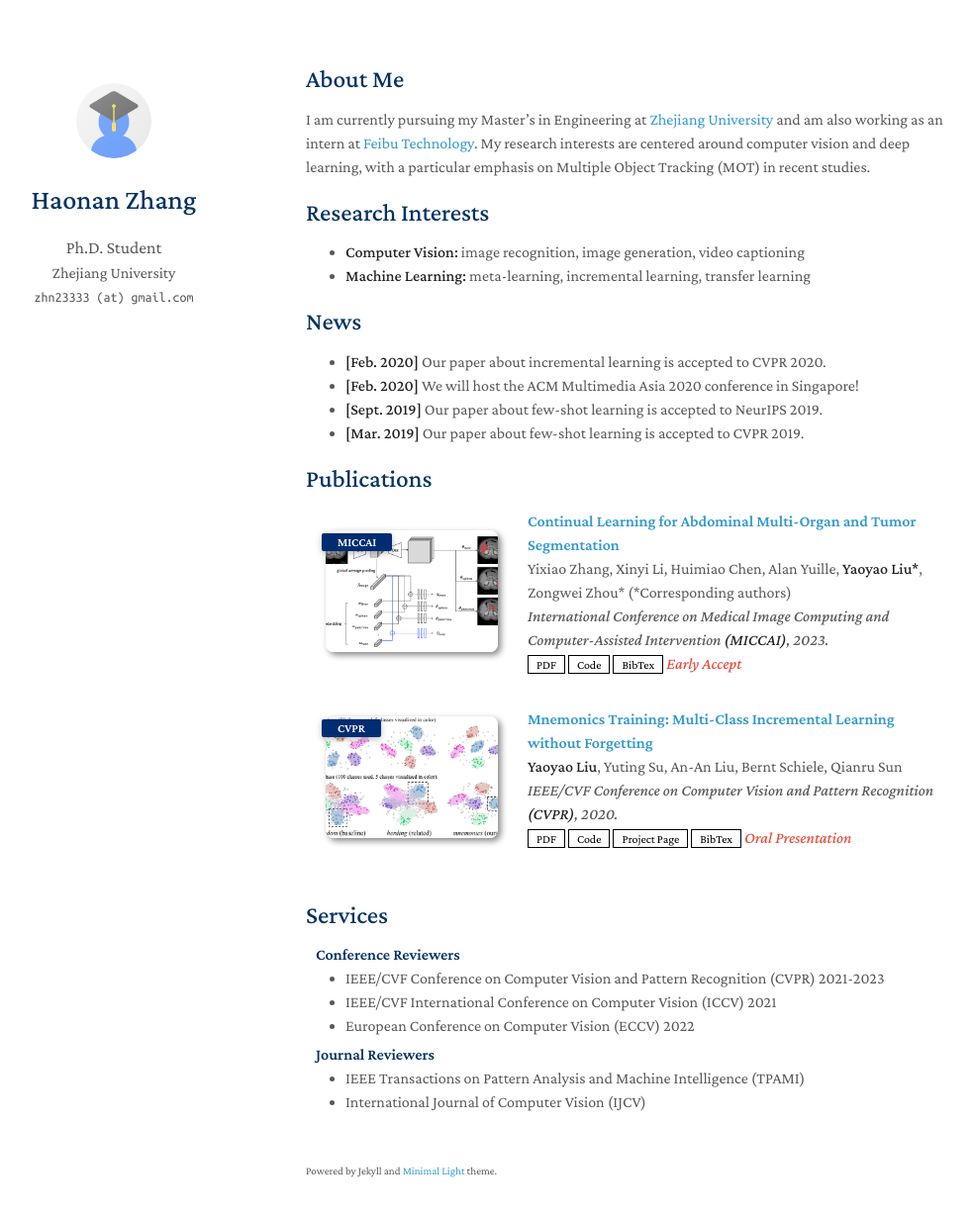
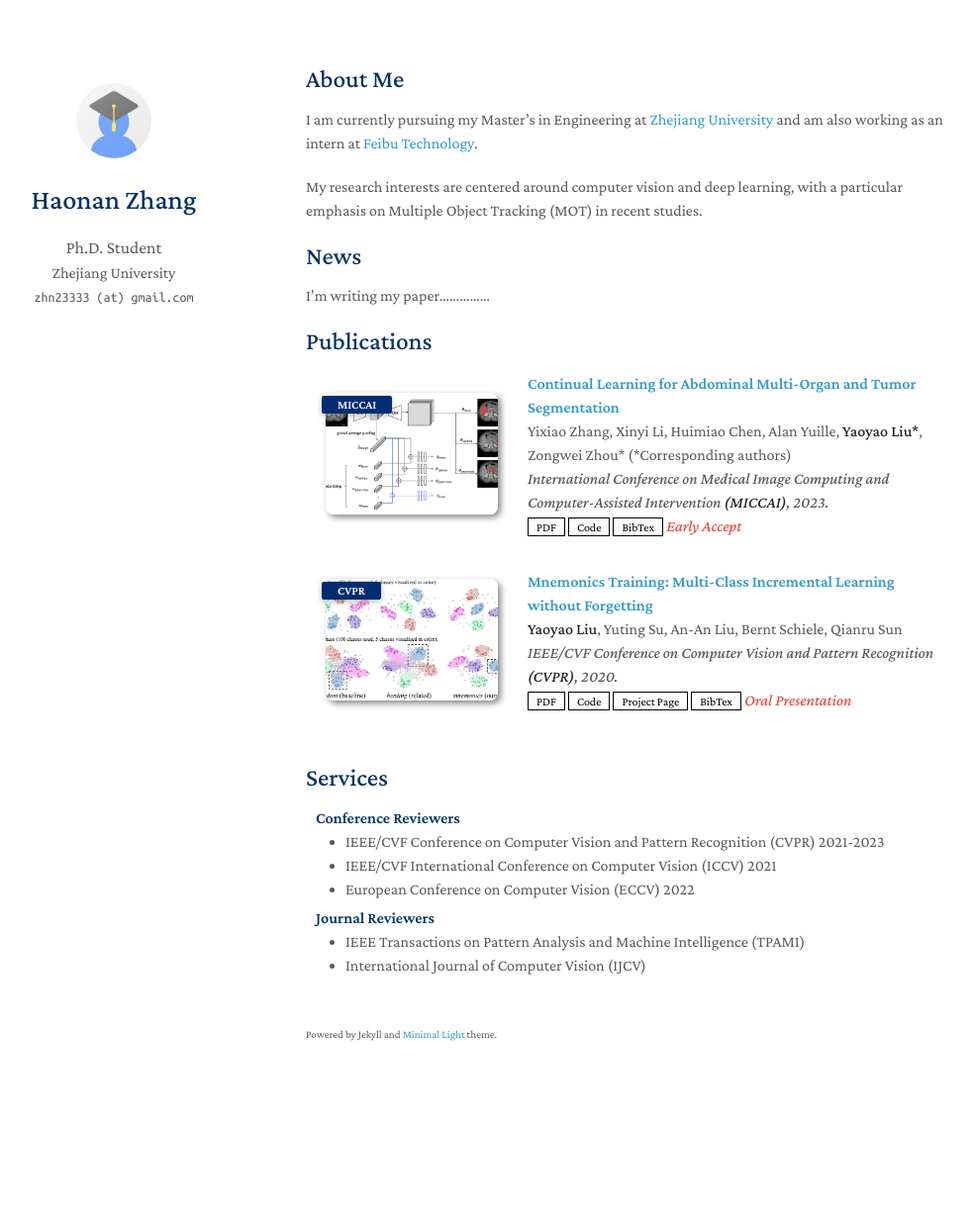
Before and after one commit to zhn12343333/academic_homepage, a Jekyll site: the page built from index.md, in a window 1280 px wide and 1264 px high. Shown: the top 1229 px of the window at 99% size, without its empty margins (161-1144 px from the left). Built offline with Jekyll 4.4.1, drawn with Linux system fonts in a browser that asks for light colours; a style sheet for code colours, icons or effects is not loaded; our own code applies the rules of GitHub Pages for plain Markdown files.

Commit message:
Update index.md

```diff
--- a/index.md
+++ b/index.md
@@ -5,20 +5,15 @@ layout: homepage
 ## About Me
 
 I am currently pursuing my Master's in Engineering at [Zhejiang University](https://www.zju.edu.cn/) and am also working as an intern at [Feibu Technology](https://www.fabu.ai/).
+
 My research interests are centered around computer vision and deep learning, with a particular emphasis on Multiple Object Tracking (MOT) in recent studies.
 
 
-## Research Interests
 
-- **Computer Vision:** image recognition, image generation, video captioning
-- **Machine Learning:** meta-learning, incremental learning, transfer learning
 
 ## News
+I'm writing my paper...............
 
-- **[Feb. 2020]** Our paper about incremental learning is accepted to CVPR 2020.
-- **[Feb. 2020]** We will host the ACM Multimedia Asia 2020 conference in Singapore!
-- **[Sept. 2019]** Our paper about few-shot learning is accepted to NeurIPS 2019.
-- **[Mar. 2019]** Our paper about few-shot learning is accepted to CVPR 2019.
 
 {% include_relative _includes/publications.md %}
 
```
